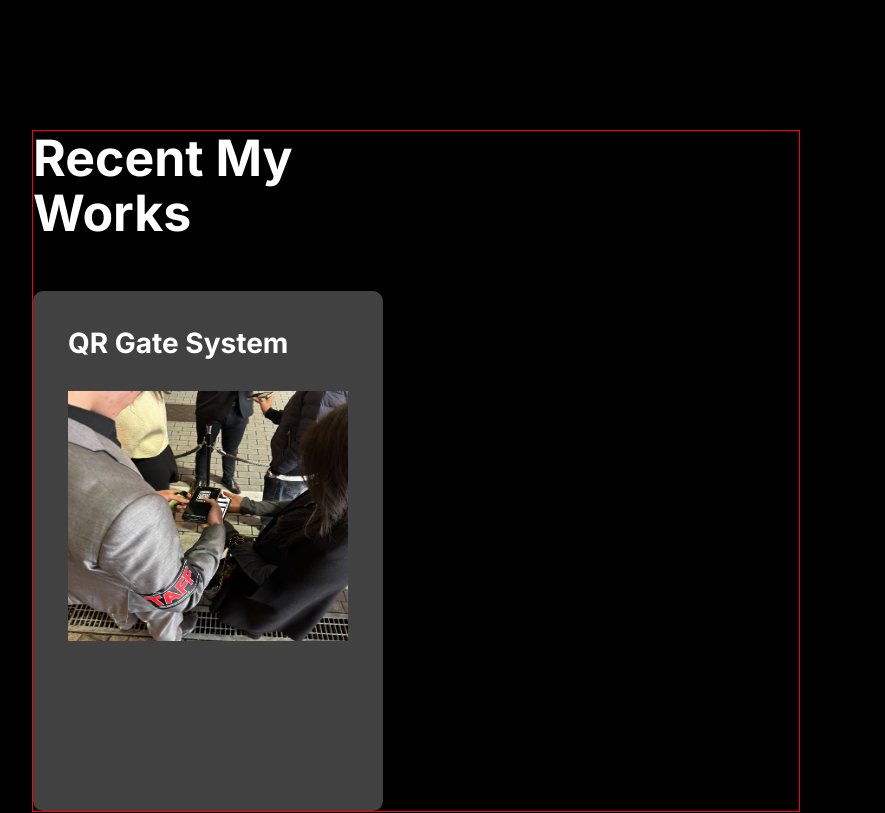
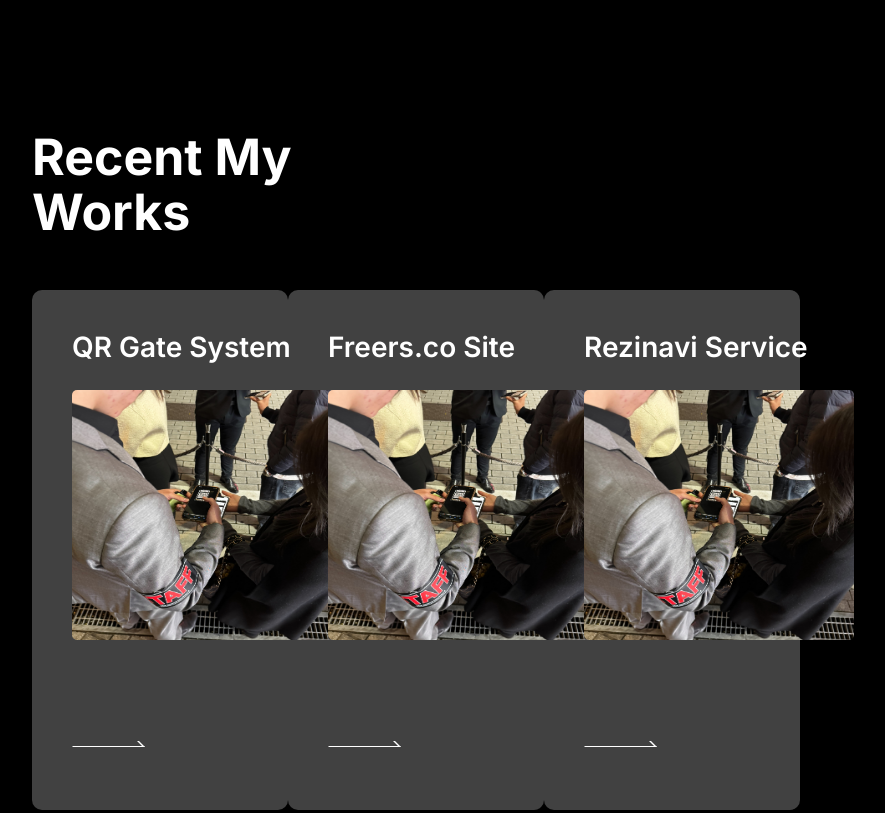
Before and after one commit to kohta9521/Kohta_2024_Portfolio_Site, a Next.js app in the folder frontend/: page / in a window 1280 px wide. Shown: the part 820-1633 px from the top of the page, without its empty margins (224-1109 px from the left). Built offline with nearby package versions, Linux system fonts and the light colour scheme.

Commit message:
add new service card content

```diff
--- a/frontend/components/molecules/styles/RecentWorkCard.module.scss
+++ b/frontend/components/molecules/styles/RecentWorkCard.module.scss
@@ -4,7 +4,7 @@
   display: block;
   width: 350px;
   height: 520px;
-  padding: 35px;
+  padding: 40px;
   border-radius: 10px;
   text-decoration: none;
   background-color: var(--sub-text-color);
@@ -13,7 +13,7 @@
   }
   &:hover .img {
     opacity: 0;
-    transition: opacity 0.3s ease-in-out;
+    transition: opacity 0.5s ease-in-out;
   }
   &.hover .circle {
     transform: translateX(-20px);
@@ -24,23 +24,26 @@
     width: 100%;
     height: 40px;
     font-size: 28px;
+    font-weight: 550;
     margin-bottom: 30px;
     color: var(--main-white-color);
     z-index: 35;
   }
   .img {
     position: absolute;
-    width: 280px;
+    width: 270px;
+    border-radius: 5px;
     top: 100px;
     z-index: 3;
   }
   .hoverBox {
     position: absolute;
-    transition: all 0.4s;
+    transition: all 0.5s;
     top: 0;
     left: 0;
     width: 100%;
     height: 100%;
+    border-radius: 10px;
     background-color: var(--main-pink-color);
     z-index: 2;
     opacity: 0;
@@ -48,9 +51,11 @@
     .mainText {
       position: absolute;
       width: 80%;
-      left: 35px;
+      left: 40px;
       height: auto;
       top: 140px;
+      font-size: 16px;
+      line-height: 22px;
       color: var(--main-white-color);
     }
     .circle {
@@ -66,6 +71,32 @@
     }
   }
   .arrow {
+    display: inline-block;
+    width: auto;
+    padding: 0px;
+    text-align: center;
+    color: #fff;
+    margin: 0px;
+    cursor: pointer;
+    position: relative;
+    text-decoration: none;
+    top: 400px;
+    left: 90px;
+    z-index: 30;
+    &::after {
+      content: "";
+      display: block;
+      position: absolute;
+      top: calc(50% - 5px);
+      right: 20px;
+      width: 70px;
+      height: 5px;
+      border: none;
+      border-right: 2px solid #fff;
+      border-bottom: 1px solid #fff;
+      transform: skew(45deg);
+      transition: 0.3s;
+    }
   }
 }
 
--- a/frontend/components/organisms/RecentWork.tsx
+++ b/frontend/components/organisms/RecentWork.tsx
@@ -21,6 +21,22 @@ const RecentWork = () => {
             link="/works/qr_gate"
             text="Automated email based on information entered from Google Forms and spreadsheets, the email is decorated using MJML and includes a numbered ticket number and QR code that will be needed at the entrance of the event. Automation was performed."
           />
+          <RecentWorkCard
+            key={2}
+            id="#card2"
+            title="Freers.co Site"
+            img="/images/gate.jpg"
+            link="/works/qr_gate"
+            text="Automated email based on information entered from Google Forms and spreadsheets, the email is decorated using MJML and includes a numbered ticket number and QR code that will be needed at the entrance of the event. Automation was performed."
+          />
+          <RecentWorkCard
+            key={3}
+            id="#card3"
+            title="Rezinavi Service"
+            img="/images/gate.jpg"
+            link="/works/qr_gate"
+            text="Automated email based on information entered from Google Forms and spreadsheets, the email is decorated using MJML and includes a numbered ticket number and QR code that will be needed at the entrance of the event. Automation was performed."
+          />
         </div>
       </div>
     </div>
--- a/frontend/components/organisms/styles/RecentWork.module.scss
+++ b/frontend/components/organisms/styles/RecentWork.module.scss
@@ -5,8 +5,13 @@
   background-color: var(--main-black-color);
   .container {
     width: 60%;
-    border: 1px solid red;
     margin: 0 auto;
+    .cardFlexBox {
+      width: 100%;
+      height: auto;
+      display: flex;
+      justify-content: space-between;
+    }
   }
 }
 
```
